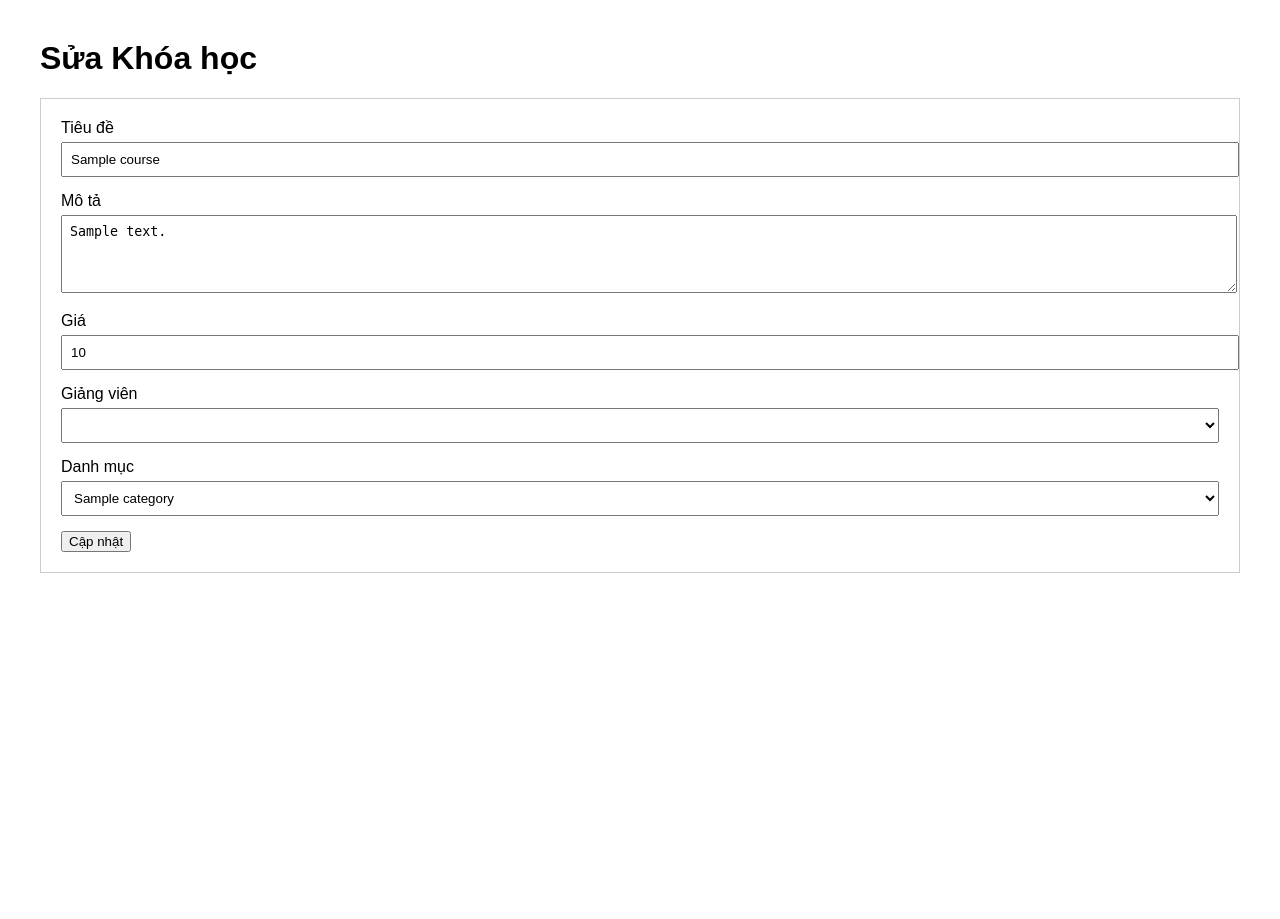
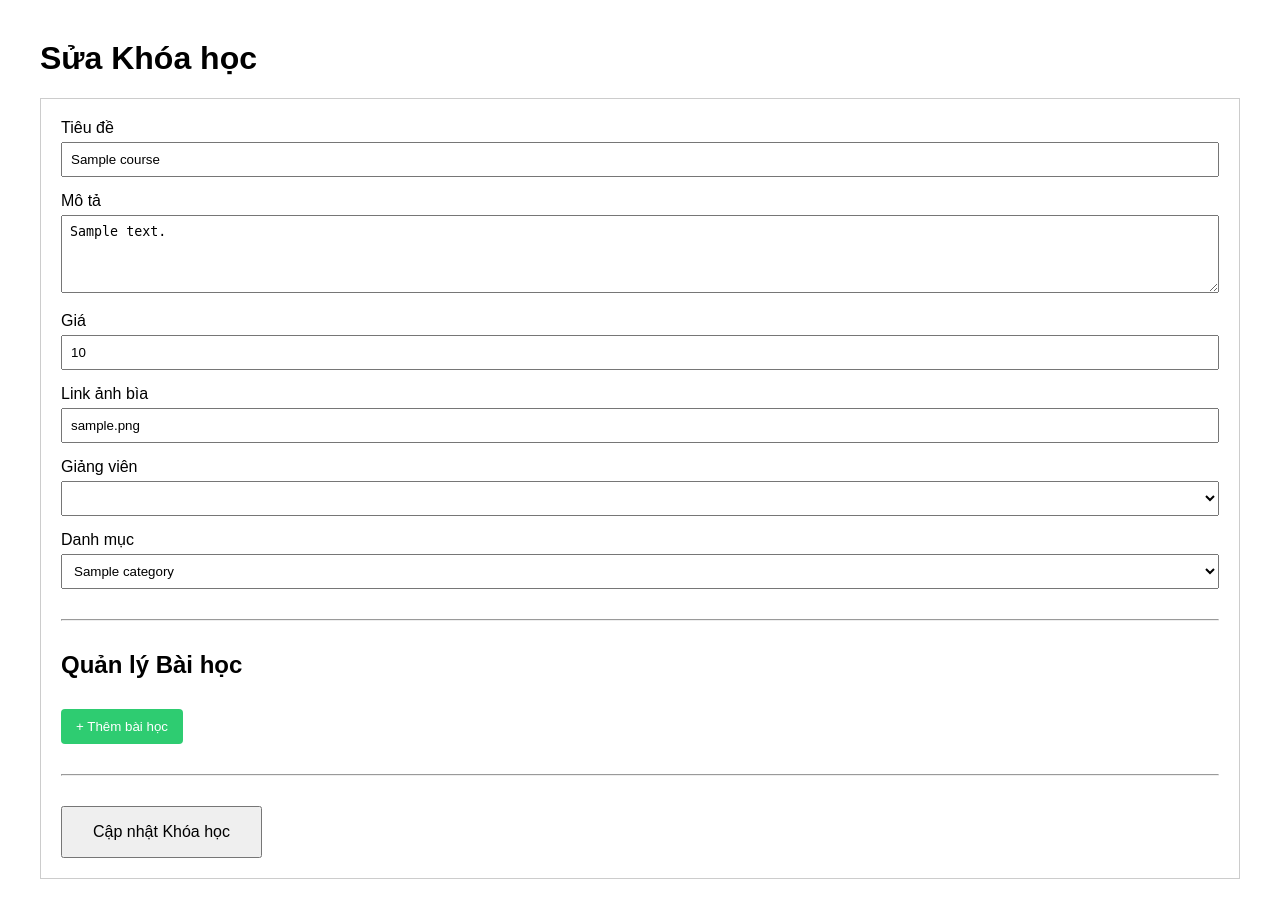
Before and after one commit to TanDuy274/programming_mobile_e_learning_N23, a Node server app: page /admin/courses/600000000000000000000001/edit in a window 1280 px wide. Before the commit the page ends 573 px from the top, so only its background shows below. Run offline with Node 20, Linux system fonts and the light colour scheme; tables that the repository leaves empty hold one stand-in row (values such as "Sample post"); lists and menus that the app fills with data are empty; some libraries are stand-ins or nearby versions.

Commit message:
update ui edit course

```diff
--- a/e-learning-backend/views/edit-course.ejs
+++ b/e-learning-backend/views/edit-course.ejs
@@ -1,22 +1,108 @@
 <!DOCTYPE html>
 <html lang="en">
   <head>
-    <meta charset="UTF-8">
+    <meta charset="UTF-8" />
     <title>Sửa Khóa học</title>
-    <style>body { font-family: sans-serif; margin: 40px; } .form-container { padding: 20px; border: 1px solid #ccc; } .form-group { margin-bottom: 15px; } label { display: block; margin-bottom: 5px; } input, select, textarea { width: 100%; padding: 8px; }</style>
+    <style>
+      body {
+        font-family: sans-serif;
+        margin: 40px;
+      }
+      .form-container {
+        padding: 20px;
+        border: 1px solid #ccc;
+      }
+      .form-group {
+        margin-bottom: 15px;
+      }
+      label {
+        display: block;
+        margin-bottom: 5px;
+      }
+      input,
+      select,
+      textarea {
+        width: 100%;
+        padding: 8px;
+        box-sizing: border-box;
+      }
+      .lesson-item {
+        background: #f9f9f9;
+        padding: 15px;
+        border: 1px solid #eee;
+        border-radius: 8px;
+        margin-bottom: 10px;
+      }
+      .lesson-header {
+        display: flex;
+        justify-content: space-between;
+        align-items: center;
+      }
+      .remove-btn {
+        background: #e74c3c;
+        color: white;
+        border: none;
+        padding: 5px 10px;
+        cursor: pointer;
+        border-radius: 4px;
+      }
+      .add-btn {
+        background: #2ecc71;
+        color: white;
+        border: none;
+        padding: 10px 15px;
+        cursor: pointer;
+        border-radius: 4px;
+        margin-top: 10px;
+      }
+    </style>
   </head>
   <body>
     <h1>Sửa Khóa học</h1>
     <div class="form-container">
       <form action="/admin/courses/<%= course._id %>/edit" method="POST">
-            <div class="form-group"><label for="title">Tiêu đề</label><input type="text" id="title" name="title" value="<%= course.title %>" required></div>
-            <div class="form-group"><label for="description">Mô tả</label><textarea id="description" name="description" rows="4"><%= course.description %></textarea></div>
-            <div class="form-group"><label for="price">Giá</label><input type="number" id="price" name="price" value="<%= course.price %>" required></div>
+        <div class="form-group">
+          <label for="title">Tiêu đề</label
+          ><input
+            type="text"
+            id="title"
+            name="title"
+            value="<%= course.title %>"
+            required
+          />
+        </div>
+        <div class="form-group">
+          <label for="description">Mô tả</label
+          ><textarea id="description" name="description" rows="4">
+<%= course.description %></textarea
+          >
+        </div>
+        <div class="form-group">
+          <label for="price">Giá</label
+          ><input
+            type="number"
+            id="price"
+            name="price"
+            value="<%= course.price %>"
+            required
+          />
+        </div>
+        <div class="form-group">
+          <label for="thumbnail">Link ảnh bìa</label
+          ><input
+            type="text"
+            id="thumbnail"
+            name="thumbnail"
+            value="<%= course.thumbnail %>"
+          />
+        </div>
         <div class="form-group">
   <label for="instructor">Giảng viên</label>
-                <select id="instructor" name="instructor">
+  <select id="instructor" name="instructor" required>
     <% teachers.forEach(teacher => { %>
-                        <option value="<%= teacher._id %>" <%= course.instructor.equals(teacher._id) ? 'selected' : '' %>>
+      <option
+        value="<%= teacher._id %>"
+        <%= course.instructor && teacher._id.toString() === course.instructor._id.toString() ? "selected" : "" %>>
         <%= teacher.name %>
       </option>
     <% }) %>
@@ -24,16 +110,106 @@
 </div>
         <div class="form-group">
   <label for="category">Danh mục</label>
-                <select id="category" name="category">
+  <select id="category" name="category" required>
     <% categories.forEach(category => { %>
-                        <option value="<%= category._id %>" <%= course.category.equals(category._id) ? 'selected' : '' %>>
+      <option
+        value="<%= category._id %>"
+        <%= course.category && category._id.toString() === course.category._id.toString() ? "selected" : "" %>>
         <%= category.name %>
       </option>
     <% }) %>
   </select>
 </div>
-            <button type="submit">Cập nhật</button>
+
+        <hr style="margin: 30px 0" />
+
+        <h2>Quản lý Bài học</h2>
+        <div id="lessons-container">
+          <% course.lessons.forEach((lesson, index) => { %>
+          <div class="lesson-item">
+            <div class="lesson-header">
+              <h4>Bài học <%= index + 1 %></h4>
+              <button
+                type="button"
+                class="remove-btn"
+                onclick="removeLesson(this)"
+              >
+                Xóa
+              </button>
+            </div>
+            <div class="form-group">
+              <label>Tiêu đề bài học</label>
+              <input
+                type="text"
+                name="lessons[<%= index %>][title]"
+                value="<%= lesson.title %>"
+                required
+              />
+            </div>
+            <div class="form-group">
+              <label>YouTube Video ID</label>
+              <input
+                type="text"
+                name="lessons[<%= index %>][youtubeVideoId]"
+                value="<%= lesson.youtubeVideoId %>"
+                required
+              />
+            </div>
+            <div class="form-group">
+              <label>Thời lượng (phút)</label>
+              <input
+                type="number"
+                name="lessons[<%= index %>][duration]"
+                value="<%= lesson.duration %>"
+                required
+              />
+            </div>
+          </div>
+          <% }) %>
+        </div>
+        <button type="button" class="add-btn" onclick="addLesson()">
+          + Thêm bài học
+        </button>
+
+        <hr style="margin: 30px 0" />
+        <button type="submit" style="padding: 15px 30px; font-size: 16px">
+          Cập nhật Khóa học
+        </button>
       </form>
     </div>
+
+    <script>
+      let lessonIndex = <%= course.lessons.length %>;
+      const lessonsContainer = document.getElementById('lessons-container');
+
+      function addLesson() {
+          const lessonDiv = document.createElement('div');
+          lessonDiv.className = 'lesson-item';
+          lessonDiv.innerHTML = `
+              <div class="lesson-header">
+                  <h4>Bài học ${lessonIndex + 1}</h4>
+                  <button type="button" class="remove-btn" onclick="removeLesson(this)">Xóa</button>
+              </div>
+              <div class="form-group">
+                  <label>Tiêu đề bài học</label>
+                  <input type="text" name="lessons[${lessonIndex}][title]" required>
+              </div>
+              <div class="form-group">
+                  <label>YouTube Video ID</label>
+                  <input type="text" name="lessons[${lessonIndex}][youtubeVideoId]" required>
+              </div>
+              <div class="form-group">
+                  <label>Thời lượng (phút)</label>
+                  <input type="number" name="lessons[${lessonIndex}][duration]" required>
+              </div>
+          `;
+          lessonsContainer.appendChild(lessonDiv);
+          lessonIndex++;
+      }
+
+      function removeLesson(button) {
+          button.closest('.lesson-item').remove();
+      }
+    </script>
   </body>
 </html>
```
Lines whose indentation alone changed are shown as unchanged.
